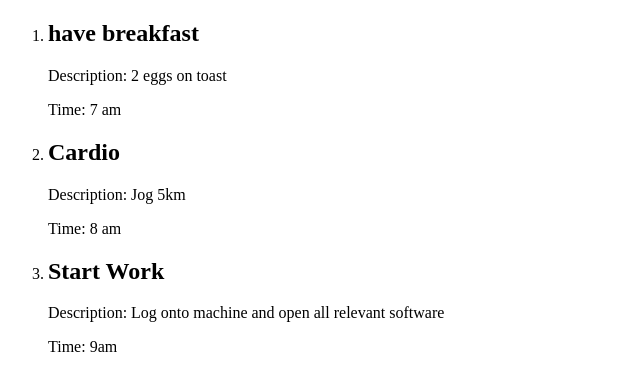
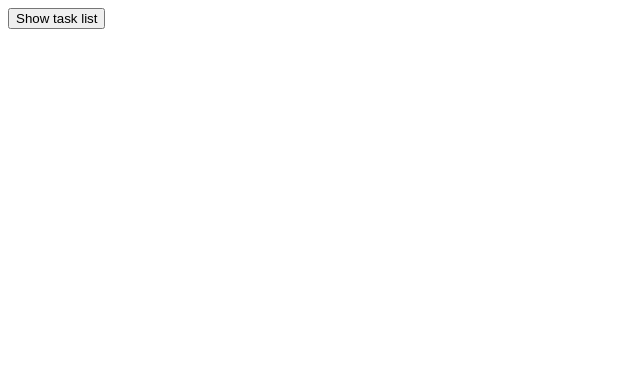
Before and after one commit to Laurie-Multiverse/react-demo, a React (Vite) app in the folder client/: page / in a window 1280 px wide. Shown: the top 390 px of the page, without its empty margins (0-640 px from the left). Built offline with nearby package versions, Linux system fonts and the light colour scheme.

Commit message:
add useState (toggle task list visibility)

```diff
--- a/client/src/App.jsx
+++ b/client/src/App.jsx
@@ -1,5 +1,6 @@
 import './App.css'
 import ListItem from './components/ListItem'
+import { useState } from 'react';
 
 function App() {
   const data = [
@@ -20,13 +21,29 @@ function App() {
       time: "9am",
     },
   ]
+
+  // set up a state that shows whether or not the tasks are currently visible
+  // const array = useState(true);
+  // const isVisible = array[0];
+  // const setIsVisible = array[1];
+  // ... we can do array destructuring instead:
+  const [isVisible, setIsVisible] = useState(false);
+
   return (
     <>
-      <ol>
-        {
-          data.map(task => <ListItem key={task.id} task={task} />)
-        }
-      </ol>
+      <button onClick={() => setIsVisible(!isVisible)}>
+        {isVisible ? "Hide task list" : "Show task list"}
+      </button>
+      {
+        isVisible && (
+          <ol>
+            {
+              data.map(task => <ListItem key={task.id} task={task} />)
+            }
+          </ol>
+        )
+      }
+
     </>
   )
 
```
